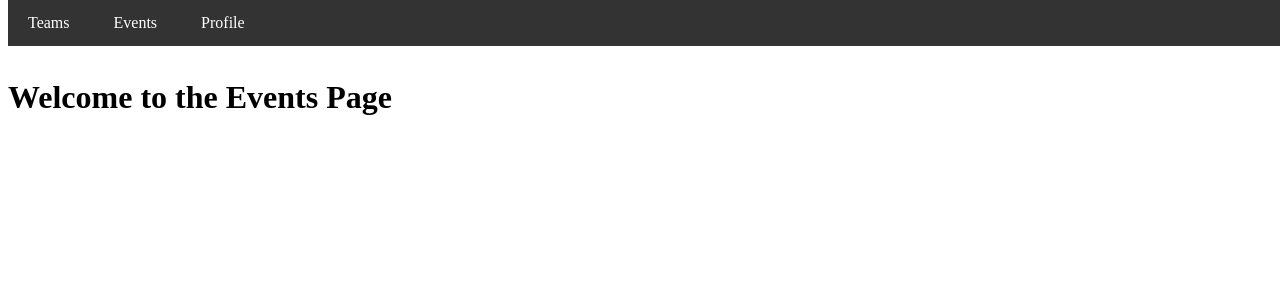
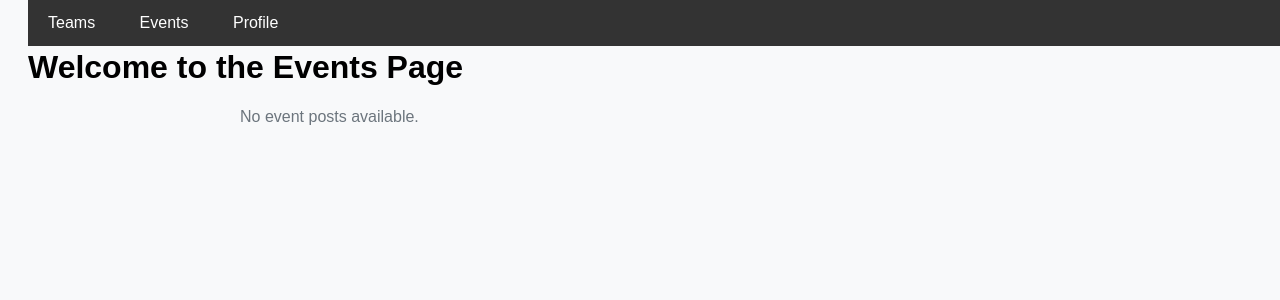
Before and after one commit to JRWoods02/PlayItForward, a Flask app: page /events in a window 1280 px wide. Shown: the top 300 px of the page. Run offline with Flask 3, Linux system fonts and the light colour scheme.

Commit message:
display feeds complete

```diff
--- a/app.py
+++ b/app.py
@@ -38,11 +38,12 @@ class users(db.Model):
 
 class Post(db.Model):
     __tablename__ = 'posts'
-    id = db.Column(db.Integer, primary_key=True)
-    title = db.Column(db.String(255), nullable=False)
-    description = db.Column(Text, nullable=False)
-    user_id = db.Column(db.Integer, db.ForeignKey('users.id'), nullable=False)
-    created_at = db.Column(DateTime, default=datetime.utcnow)
+    id = Column(Integer, primary_key=True)
+    title = Column(String(255), nullable=False)
+    description = Column(Text, nullable=False)
+    category = Column(String(50), nullable=False)  # New column for category
+    user_id = Column(Integer, db.ForeignKey('users.id'), nullable=False)
+    created_at = Column(DateTime, default=db.func.current_timestamp())
 
     user = db.relationship('users', backref=db.backref('posts', lazy=True))
 
@@ -109,11 +110,13 @@ def logout():
 
 @app.route('/teams')
 def teams():
-    return render_template("teams.html")
+    team_posts = Post.query.filter_by(category='team').order_by(Post.created_at.desc()).all()
+    return render_template("teams.html", team_posts=team_posts)
 
 @app.route('/events')
 def events():
-    return render_template("events.html")
+    event_posts = Post.query.filter_by(category='event').order_by(Post.created_at.desc()).all()
+    return render_template("events.html", event_posts=event_posts)
 
 @app.route('/myProfile')
 def myProfile():
@@ -134,10 +137,15 @@ def create_post():
     if request.method == 'POST':
         title = request.form.get('title')
         description = request.form.get('description')
+        category = request.form.get('category')  # Get the category from the form
         current_user_id = session.get('user_id')  # Ensure you have logic to handle user identification
 
+        if not category in ['team', 'event']:
+            flash('Invalid category selected.', 'error')
+            return redirect(url_for('create_post'))
+
         # Create and save the new post
-        new_post = Post(title=title, description=description, user_id=current_user_id)
+        new_post = Post(title=title, description=description, category=category, user_id=current_user_id)
         db.session.add(new_post)
         db.session.commit()
 
--- a/static/styles.css
+++ b/static/styles.css
@@ -45,3 +45,46 @@ body {
     padding-top: 50px;
     /* Adjust based on the height of your nav */
 }
+
+body {
+    font-family: 'Arial', sans-serif;
+    background-color: #f8f9fa;
+    padding: 20px;
+}
+
+.dashboard-container {
+    max-width: 800px;
+    margin: 0 auto;
+}
+
+.event-post-card {
+    margin-bottom: 20px;
+    box-shadow: 0 4px 8px rgba(0, 0, 0, 0.1);
+    background-color: #fff;
+}
+
+.card-body {
+    padding: 20px;
+}
+
+.card-title {
+    font-size: 20px;
+    font-weight: bold;
+    color: #007bff;
+}
+
+.card-subtitle {
+    font-size: 16px;
+    color: #6c757d;
+}
+
+.card-text {
+    font-size: 14px;
+    color: #495057;
+}
+
+.no-posts-message {
+    margin-top: 20px;
+    font-size: 16px;
+    color: #6c757d;
+}
--- a/templates/events.html
+++ b/templates/events.html
@@ -13,5 +13,44 @@
             <li><a href="/myProfile">Profile</a></li>
         </ul>
     </nav>
+<!--
+    <div>
+        {% if posts %}
+    <ul>
+        {% for post in posts %}
+            <li>
+                <div class="card" style="width: 18rem">
+                <div class="card-body">
+                    <h5 class="card-title">{{ title }}</h5>
+                    <h6 class="card-subtitle mb-2 text-body-secondary">{{ category }}</h6>
+                    <p class="card-text">{{ description }}</p>
+                    <a href="{{ card_link_1_href }}" class="card-link">{{ created_at }}</a>
+                </div>
+                </div>
+
+            </li>
+        {% endfor %}
+    </ul>
+{% else %}
+    <p>No events available at this time.</p>
+{% endif %}
+    </div> -->
+
+    <div class="dashboard-container">
+        {% if event_posts %}
+            {% for post in event_posts %}
+                <div class="event-post-card card" style="width: 18rem;">
+                    <div class="card-body">
+                        <h5 class="card-title">{{ post.title }}</h5>
+                        <h6 class="card-subtitle mb-2 text-body-secondary">{{ category }}</h6>
+                        <p class="card-text">{{ post.description }}</p>
+                        <p class="card-text">{{ post.created_at.strftime('%Y-%m-%d %H:%M:%S') }}</p>
+                    </div>
+                </div>
+            {% endfor %}
+        {% else %}
+            <p class="no-posts-message">No event posts available.</p>
+        {% endif %}
+    </div>
 </body>
 </html>
--- a/templates/myProfile.html
+++ b/templates/myProfile.html
@@ -28,6 +28,7 @@
         {% for post in posts %}
             <li>
                 <h3>{{ post.title }}</h3>
+                <p>{{ post.category }}</p>
                 <p>{{ post.description }}</p>
                 <p>Posted on: {{ post.created_at.strftime('%Y-%m-%d %H:%M:%S') }}</p>
             </li>
```
Also changed, not shown: templates/create_post.html (+8 -2 lines), templates/teams.html (+17 -0 lines).
